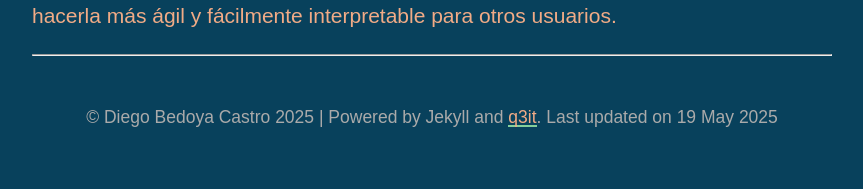
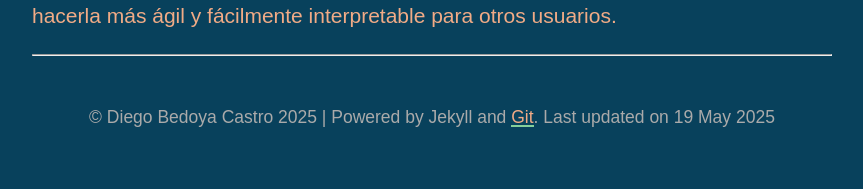
Before and after one commit to q3it/card, a Jekyll site: the page built from index.md, in a window 1280 px wide. Shown: the part 792-981 px from the top of the page, without its empty margins (208-1071 px from the left). Built offline with Jekyll 4.4.1, drawn with Linux system fonts in a browser that asks for light colours; nearby versions of some CDN libraries.

Commit message:
Update default.html

```diff
--- a/_layouts/default.html
+++ b/_layouts/default.html
@@ -35,7 +35,8 @@
           <p class="copy">
             <small> &copy; {{site.title}} {{ site.time | date: '%Y' }}
                     | Powered by Jekyll and
-                    <a target="_blank" href="https://github.com/q3it/card/">q3it</a>.
+                    <a target="_blank" href="https://github.com">Git</a>.
+                    <!-- <a target="_blank" href="https://github.com/q3it/card/">q3it</a>. -->
                     Last updated on {{ site.time | date_to_long_string }}
             </small>
           </p>
```
